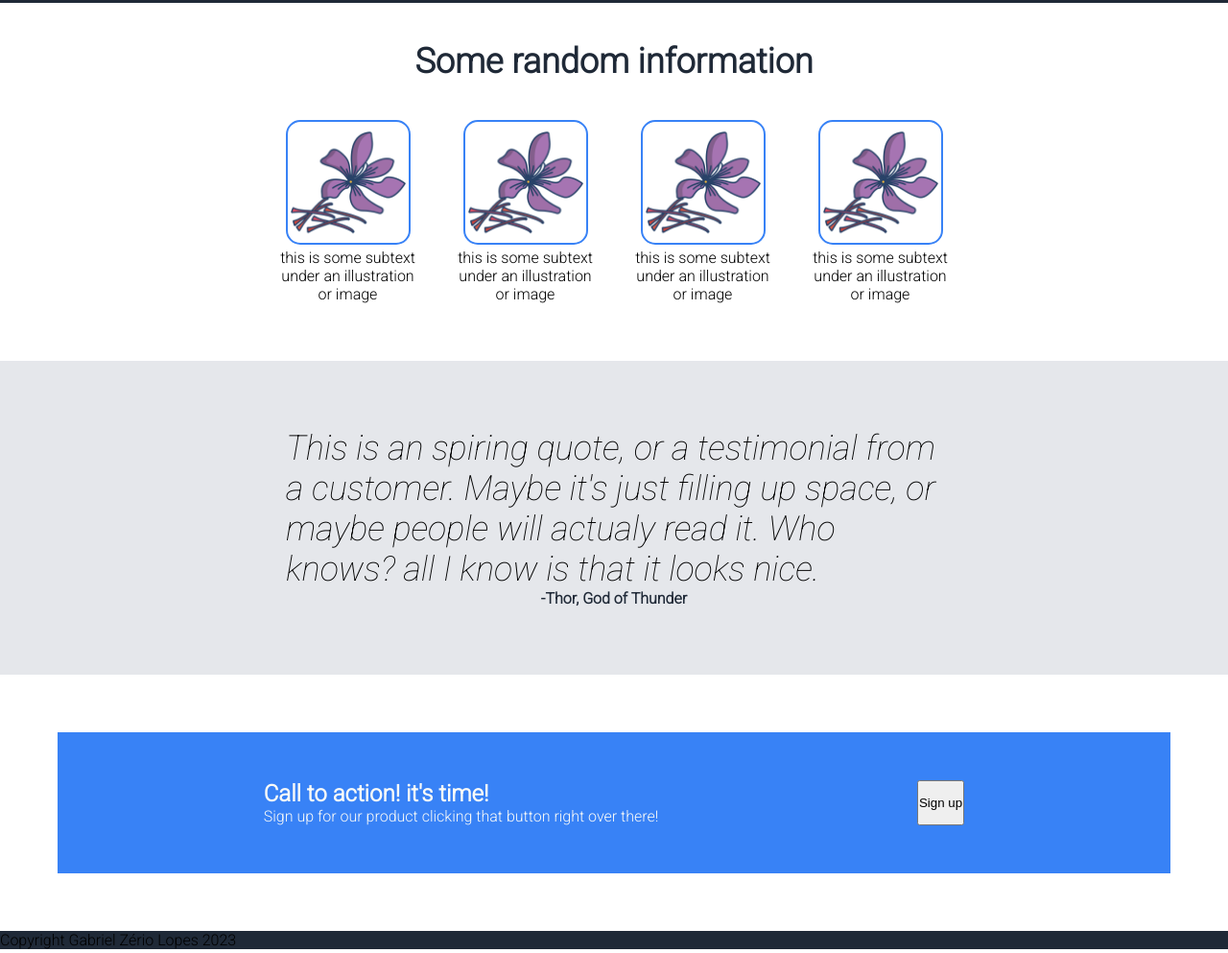
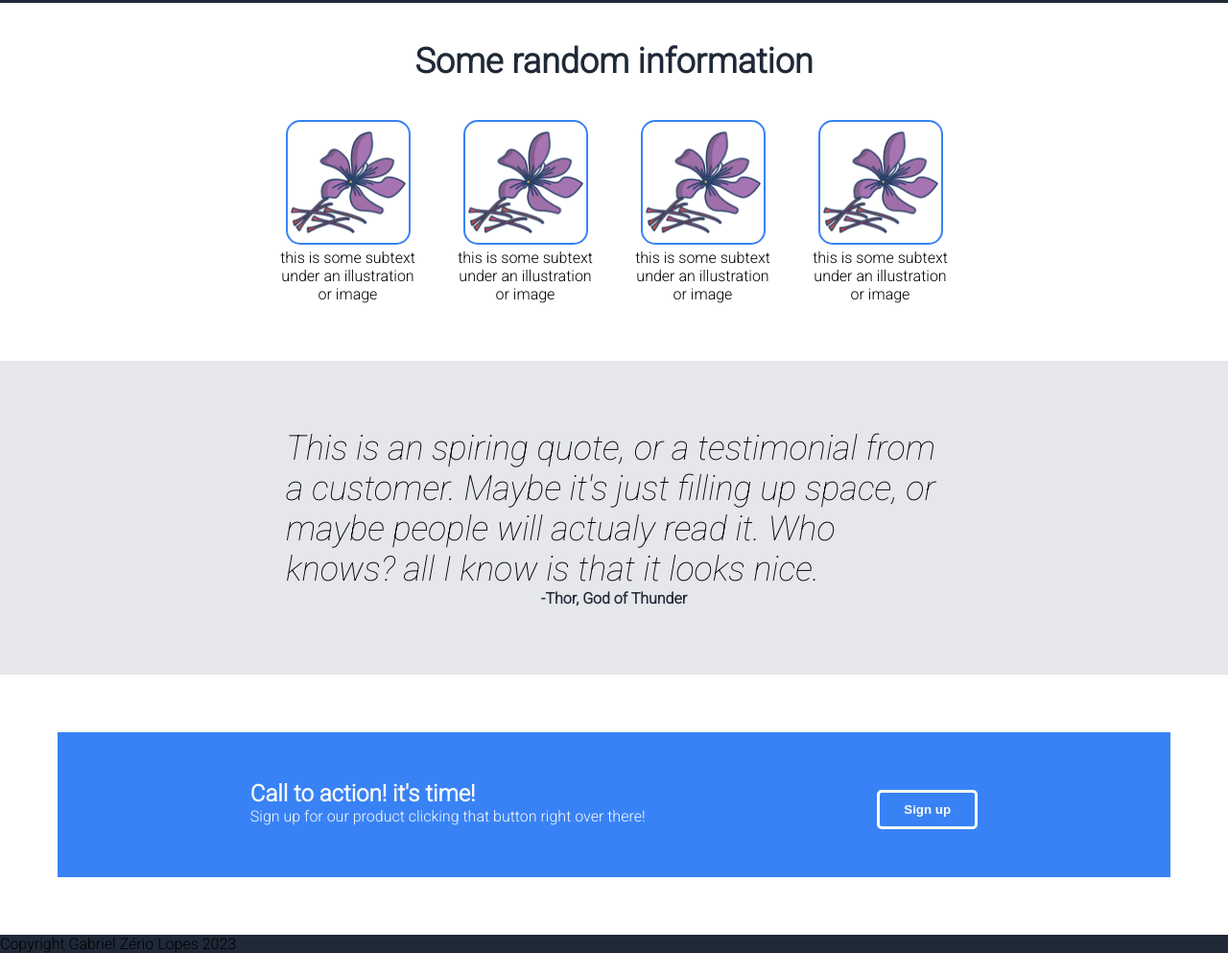
Before and after one commit to gabrielzerio/landingPage, a plain HTML site: page index.html in a window 1280 px wide. Shown: the part 481-1474 px from the top of the page at 96% size. Drawn offline with Linux system fonts and the light colour scheme.

Commit message:
mudando estilo de botão signup da quarta seção

```diff
--- a/index.html
+++ b/index.html
@@ -8,6 +8,7 @@
     <link rel="stylesheet" href="style.css">
 </head>
 <body>
+    <main class="all">
         <header>
             <div class="logo">Header Logo</div>
             <div class="header-links">
@@ -69,6 +70,7 @@
             </div>
 
          </div>
+         </main>
     <footer>
         Copyright Gabriel Zério Lopes 2023
     </footer>
--- a/style.css
+++ b/style.css
@@ -18,7 +18,11 @@ body{ /* não tem necessidaade? */
     flex-direction: column;
     font-family: 'Roboto', sans-serif;
 }
-
+main {
+    display: flex;
+    flex-direction: column;
+    flex: 1;
+}
 /* ---------------------HEADER ----------- */
 header{
     justify-content: space-around;
@@ -158,8 +162,18 @@ article{
     font-size: 24px;
 
 }
-
-
+.signup-bottom .btnSignup{
+    display: flex;
+    flex-shrink: 0;
+    align-items: center;
+    background-color: var(--blue-color);
+    border: solid var(--header-title-color);
+    padding: 10px 25px 10px 25px;
+    border-radius: 5px;
+    margin-top: 10px;
+    color: var(--header-logo-color);
+    font-weight: 600;
+}
 
 /*-------------------------------------------------*/
 footer{
```
